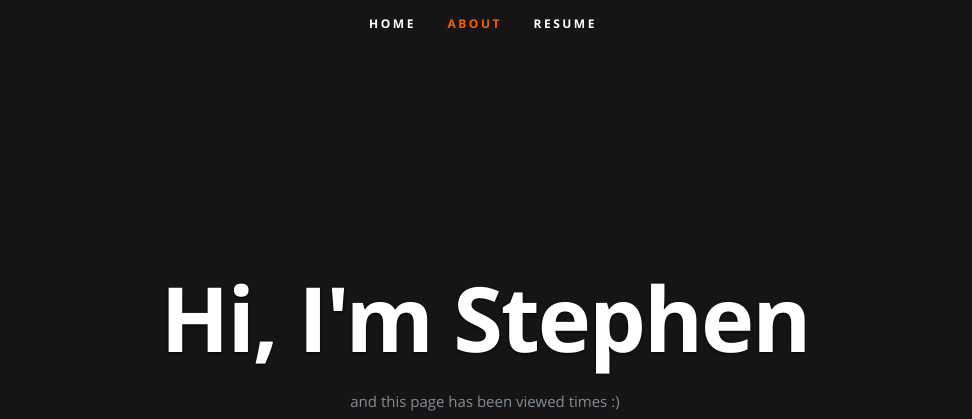
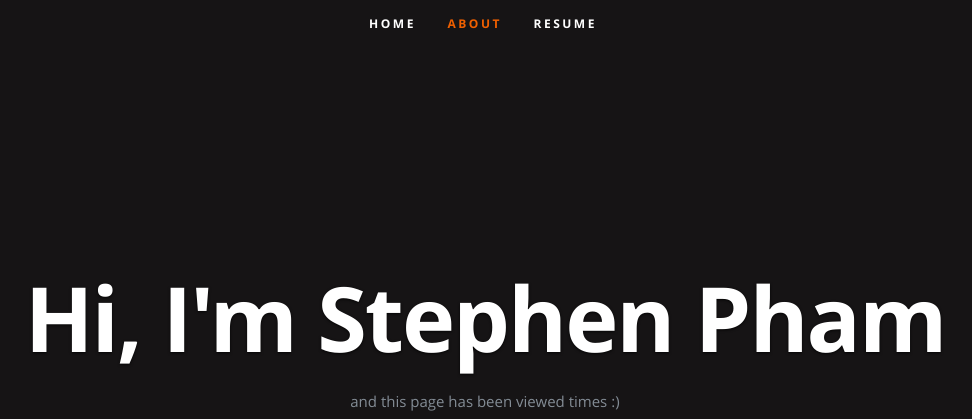
Before and after one commit to stepham10/azure-resume, a plain HTML site: page frontend/index.html in a window 1280 px wide. Shown: the top 419 px of the page, without its empty margins (157-1129 px from the left). Drawn offline with nearby package versions, Linux system fonts and the light colour scheme; no server answers.

Commit message:
Update to HTML

```diff
--- a/frontend/index.html
+++ b/frontend/index.html
@@ -54,7 +54,7 @@
 
       <div class="row banner">
          <div class="banner-text">
-            <h1 class="responsive-headline">Hi, I'm Stephen</h1>
+            <h1 class="responsive-headline">Hi, I'm Stephen Pham</h1>
 
             <p>and this page has been viewed <a id="counter"></a> times :) </p>
             <ul class="social">
```
